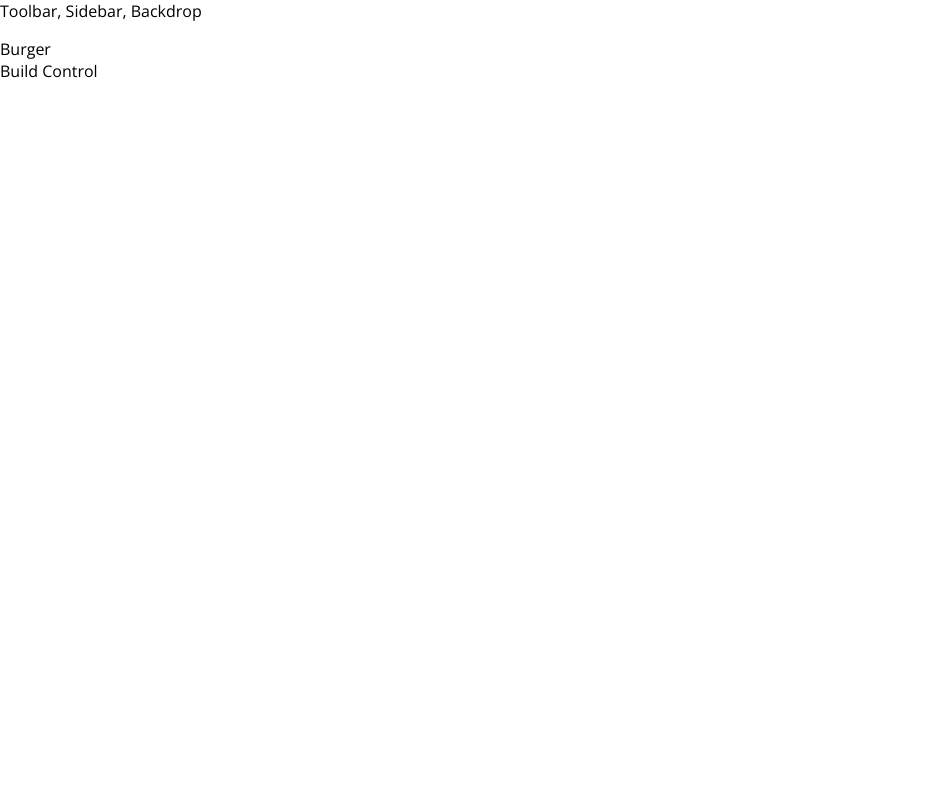
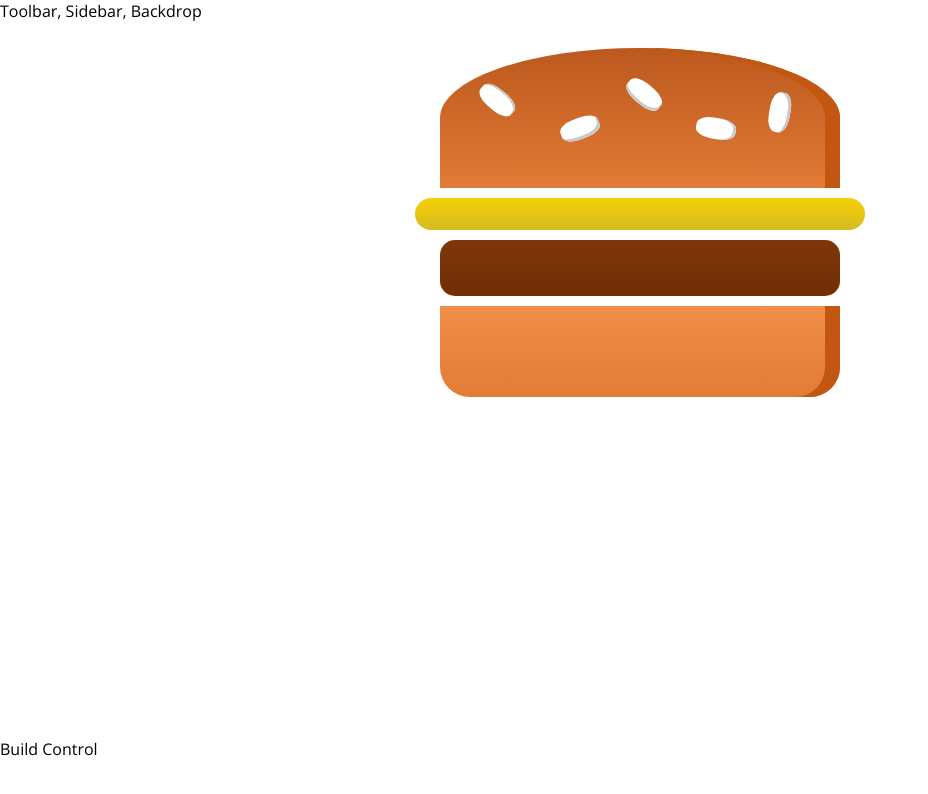
Before and after one commit to Tanishq0007/ReactBurger, a React app: page / in a window 1280 px wide. Shown: the top 794 px of the page, without its empty margins (0-928 px from the left). Built offline with nearby package versions, Linux system fonts and the light colour scheme.

Commit message:
Added Burger

```diff
--- a/package.json
+++ b/package.json
@@ -44,6 +44,7 @@
     "postcss-normalize": "8.0.1",
     "postcss-preset-env": "6.7.0",
     "postcss-safe-parser": "4.0.1",
+    "prop-types": "^15.7.2",
     "react": "^16.13.1",
     "react-app-polyfill": "^1.0.6",
     "react-dev-utils": "^10.2.1",
--- /dev/null
+++ b/src/components/Burger/Burger.css
@@ -0,0 +1,29 @@
+.Burger{
+    width: 100%;
+    margin: auto;
+    height: 250px;
+    overflow: scroll;
+    text-align: center;
+    font-weight: bold;
+    font-size: 1.2rem;
+}
+@media (min-width: 500px) and (min-height: 400px) {
+    .Burger{
+        height: 350px;
+        width: 300px;
+    }
+}
+
+@media (min-width: 500px) and (min-height: 401px) {
+    .Burger{
+        height: 450px;
+        width: 400px;
+    }
+}
+
+@media (min-width: 1000px) and (min-height: 700px) {
+    .Burger{
+        height: 700px;
+        width: 500px;
+    }
+}
--- a/src/components/Burger/Burger.js
+++ b/src/components/Burger/Burger.js
@@ -0,0 +1,17 @@
+import React from 'react';
+
+import './Burger.css';
+import BurgerIngridients from './BurgerIngridients/BurgerIngridients';
+
+const burger = (props) => {
+    return (
+        <div className='Burger'>
+            <BurgerIngridients type="bread-top" />
+            <BurgerIngridients type="cheese" />
+            <BurgerIngridients type="meat" />
+            <BurgerIngridients type="bread-bottom" />
+        </div>
+    );
+};
+
+export default burger;
--- a/src/components/Burger/BurgerIngridients/BurgerIngridients.js
+++ b/src/components/Burger/BurgerIngridients/BurgerIngridients.js
@@ -1,11 +1,13 @@
-import React from 'react';
+import React, { Component } from 'react';
+import PropTypes from 'prop-types';
 
-import './burgerIngridients.css'
+import './BurgerIngridients.css'
 
-const burgerIngridients = (props) => {
+class BurgerIngridients extends Component {
+    render () {
         let ingridients = null;
 
-    switch (props.type) {
+        switch (this.props.type) {
             case('bread-bottom'):
                 ingridients = <div className= 'BreadBottom'></div>;
                 break;
@@ -32,6 +34,13 @@
             default:
                 ingridients = null;
         }
+
+        return ingridients;
+    }
+}
+
+BurgerIngridients.propTypes = {
+    type : PropTypes.string.isRequired
 };
 
-export default burgerIngridients;
+export default BurgerIngridients;
--- a/src/container/BurgerBulder/BurgerBuilder.js
+++ b/src/container/BurgerBulder/BurgerBuilder.js
@@ -1,12 +1,13 @@
 import React, { Component } from 'react';
 
 import Aux from '../../HigerOrderComponent/Auxilliary';
+import Burger from '../../components/Burger/Burger';
 
 class BurgerBuilder extends Component {
     render () {
         return (
             <Aux>
-                <div>Burger</div>
+                <Burger />
                 <div>Build Control</div>
             </Aux>
         )
```
Also changed, not shown: src/components/Burger/BurgerIngridients/BurgerIngridients.css (renamed from src/components/Burger/BurgerIngridients/Burgeringridents.css), 1 other file (tests, documents, lock files or other folders). Lines whose indentation alone changed are shown as unchanged.
